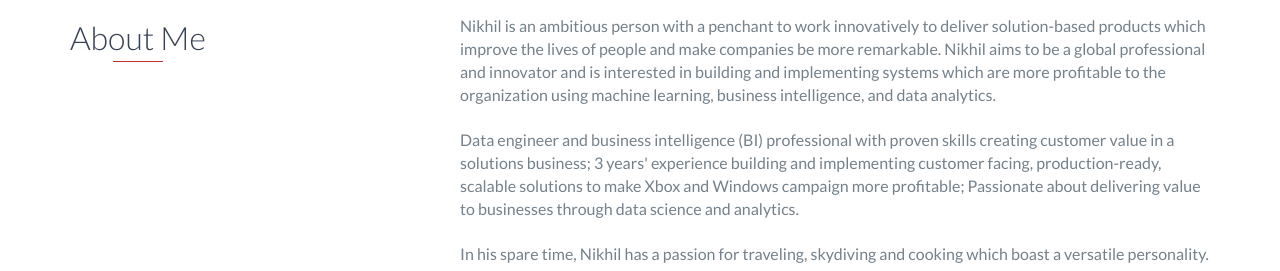
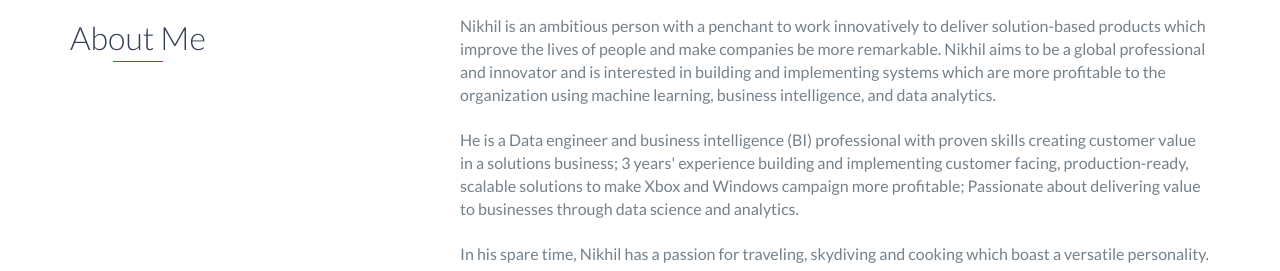
Before and after one commit to jadhavnikhil78/jadhavnikhil78.github.io, a website: page index.html in a window 1280 px wide. Shown: the part 860-1131 px from the top of the page. Drawn offline with nearby package versions, Linux system fonts and the light colour scheme.

Commit message:
Update index.html

```diff
--- a/index.html
+++ b/index.html
@@ -45,7 +45,7 @@
                     </div>
                     <div class="col-md-8">
                         <p>Nikhil is an ambitious person with a penchant to work innovatively to deliver solution-based products which improve the lives of people and make companies be more remarkable. Nikhil aims to be a global professional and innovator and is interested in building and implementing systems which are more profitable to the organization using machine learning, business intelligence, and data analytics.</p><br />
-                        <p>Data engineer and business intelligence (BI) professional with proven skills creating customer value in a solutions business; 3 years' experience building and implementing customer facing, production-ready, scalable solutions to make Xbox and Windows campaign more profitable; Passionate about delivering value to businesses through data science and analytics.</p><br />
+                        <p>He is a Data engineer and business intelligence (BI) professional with proven skills creating customer value in a solutions business; 3 years' experience building and implementing customer facing, production-ready, scalable solutions to make Xbox and Windows campaign more profitable; Passionate about delivering value to businesses through data science and analytics.</p><br />
                         <p>In his spare time, Nikhil has a passion for traveling, skydiving and cooking which boast a versatile personality.</p>
                     </div>
                 </div>
```
